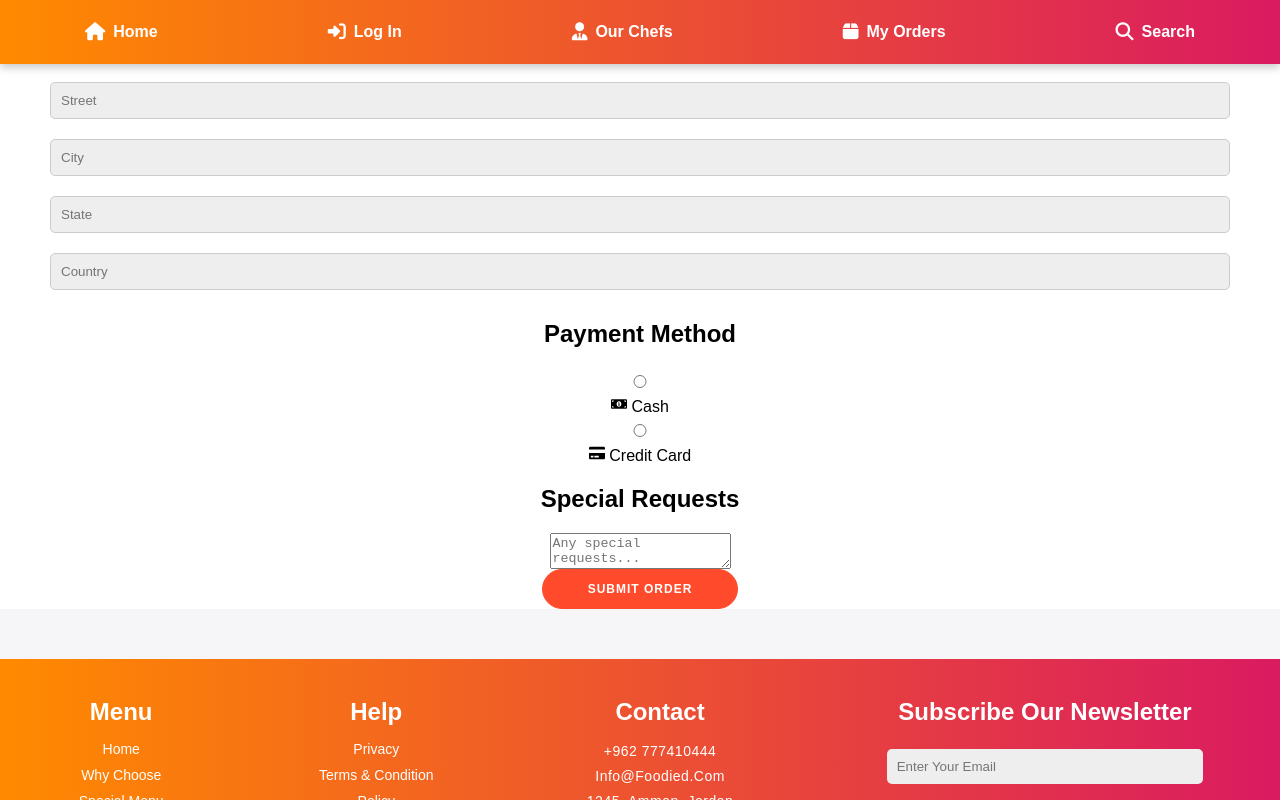
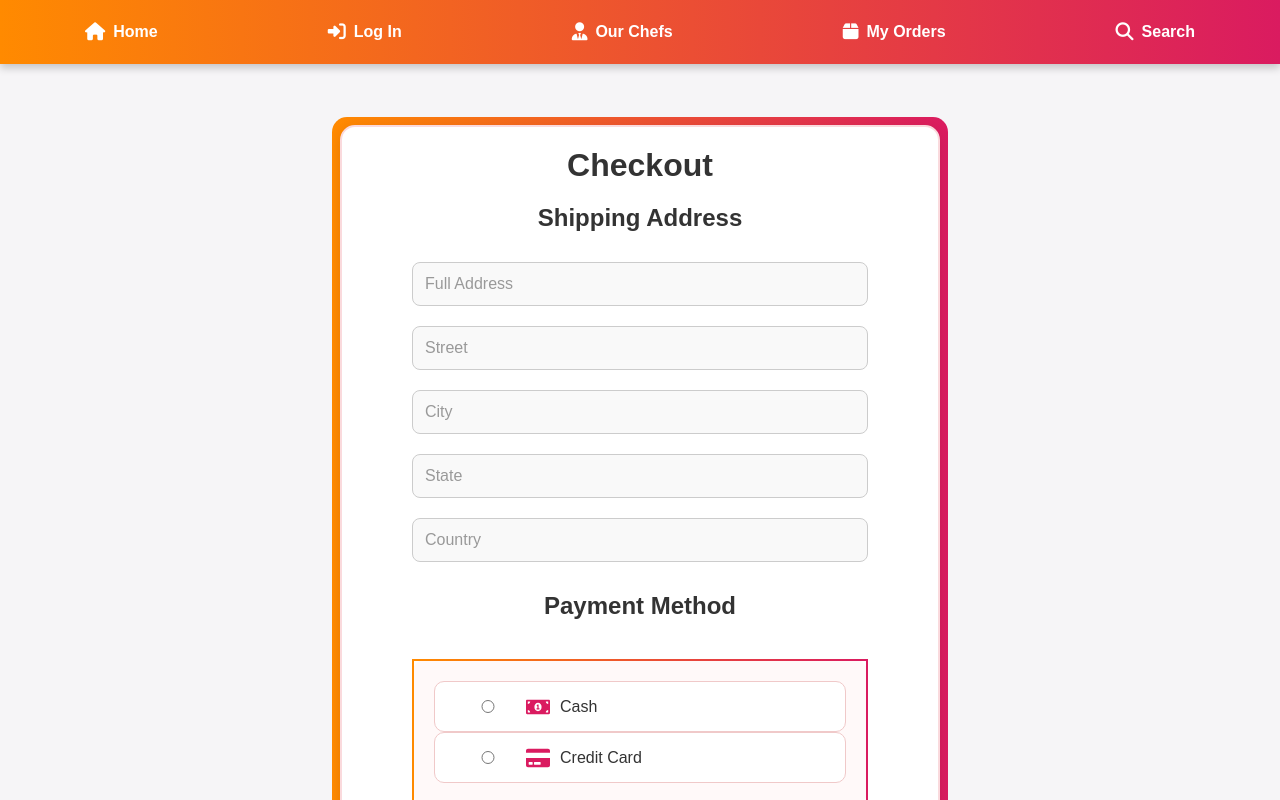
Before and after one commit to NooranAlOmari/MERAKI_Academy_Project_4, a React (Create React App) app in the folder frontend/: page /checkout in a window 1280 px wide. Built offline with nearby package versions, Linux system fonts and the light colour scheme.

Commit message:
Checkout Page style css

```diff
--- a/frontend/src/components/CheckoutPage/CheckoutPage.css
+++ b/frontend/src/components/CheckoutPage/CheckoutPage.css
@@ -0,0 +1,145 @@
+.checkout-container {
+    max-width: 600px;
+    margin: 0 auto;
+    padding: 20px;
+    background: #fff;
+    border: 2px solid #FADADD;
+    border-radius: 15px;
+    box-shadow: 0 4px 12px rgba(0, 0, 0, 0.1);
+    font-family: 'Arial', sans-serif;
+    color: #333;
+    margin-top: 50px;
+    position: relative;
+    margin-top: 694px; /*navbarمسافة من فوق عشان */
+}
+
+/*frame*/
+.checkout-container::before {
+    content: '';
+    position: absolute;
+    top: -10px;
+    left: -10px;
+    right: -10px;
+    bottom: -10px;
+    border-radius: 15px;
+    background: linear-gradient(90deg, #ff8a00, #da1b60);
+    z-index: -1;
+}
+
+.payment-options {
+    width: 100%;
+    padding: 20px;
+    border: 2px solid;
+    border-image: linear-gradient(90deg, #ff8a00, #da1b60) 1;
+    border-radius: 15px;
+    margin: 20px 0;
+    background-color: #fff9f9;
+}
+
+/* Format each payment option */
+.payment-option {
+    display: flex;
+    align-items: center;
+    justify-content: flex-start;
+    padding: 10px 15px;
+    border: 1px solid #f0c9c9;
+    border-radius: 10px;
+    background-color: #fff;
+    transition: background-color 0.3s ease;
+}
+
+.payment-option:hover {
+    background-color: #fbe6e6;
+}
+
+.payment-option input[type="radio"] {
+    margin-left: 0px;
+    accent-color: #da1b60;
+    width: 20%;
+}
+
+.payment-option label {
+    font-size: 16px;
+    text-align: left;
+    margin-left: 10px;
+}
+
+.payment-option svg {
+    margin-right: 10px;
+    font-size: 24px;
+    color: #da1b60;
+}
+
+/* size*/
+.input-field, .textarea-field {
+    width: 100%;
+    padding: 12px;
+    margin: 10px 0;
+    border: 1px solid #ccc;
+    border-radius: 8px;
+    background-color: #f9f9f9;
+    color: #333;
+    font-size: 16px;
+    outline: none;
+}
+
+.textarea-field {
+    height: 100px;
+}
+
+.input-field::placeholder, .textarea-field::placeholder {
+    color: #999;
+}
+
+.submit-button {
+    width: 100%;
+    padding: 12px;
+    background-color: #ff8a00;
+    color: white;
+    font-size: 18px;
+    border: none;
+    border-radius: 8px;
+    cursor: pointer;
+    transition: background-color 0.3s ease;
+}
+
+.submit-button:hover {
+    background-color: #da1b60;
+}
+
+
+/**/
+.special-requests-section {
+    margin-top: 20px;
+}
+
+.special-requests-section h2 {
+    font-size: 18px;
+    color: #da1b60;
+    margin-bottom: 10px;
+}
+
+.textarea-field {
+    border: 2px solid;
+    border-image: linear-gradient(90deg, #ff8a00, #da1b60) 1;
+    border-radius: 15px;
+    background-color: #fff9f9;
+    padding: 12px;
+    width: 100%;
+    height: 108px;
+    color: #333;
+    font-size: 16px;
+    margin-top: 10px;
+    resize: none;
+}
+
+/* Responsive settings for small screens */
+@media (max-width: 768px) {
+    .payment-options {
+        flex-direction: column;
+    }
+
+    .payment-option {
+        margin-bottom: 10px;
+    }
+}
```
